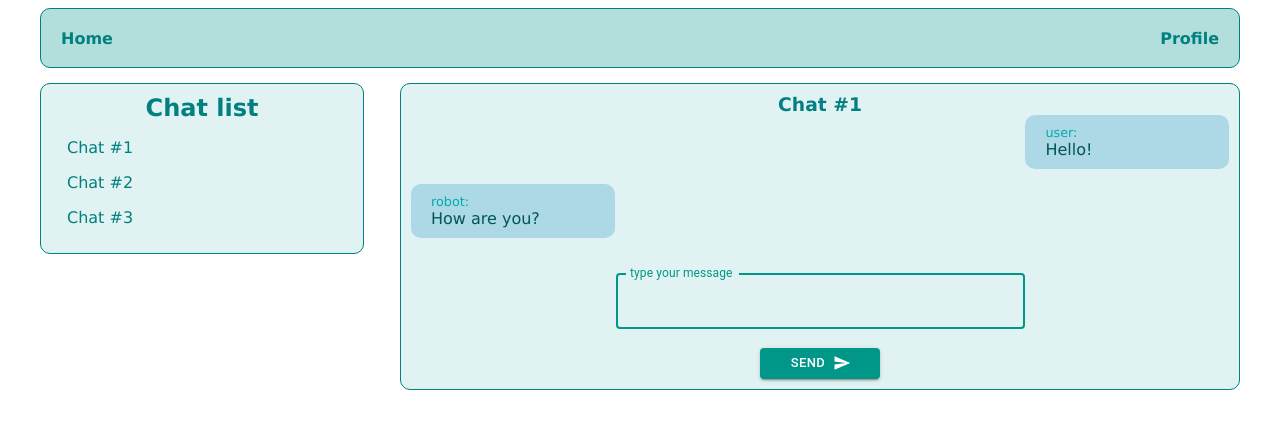
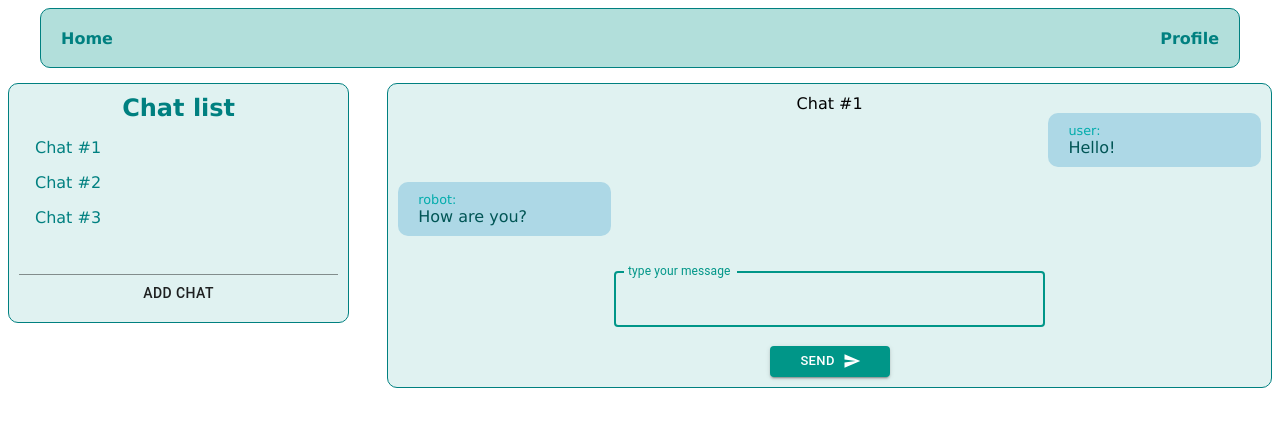
Before and after one commit to MaxLebedinsky/ReactJS, a React app: page /chats/chat1 in a window 1280 px wide. Shown: the top 428 px of the page. Built offline with nearby package versions, Linux system fonts and the light colour scheme.

Commit message:
HW5 - добавление чатов (useState в Routes)

```diff
--- a/package.json
+++ b/package.json
@@ -16,7 +16,9 @@
     "@material-ui/styles": "^4.11.4",
     "react": "^17.0.2",
     "react-dom": "^17.0.2",
-    "react-router-dom": "^5.2.0"
+    "react-redux": "^7.2.4",
+    "react-router-dom": "^5.2.0",
+    "redux": "^4.1.0"
   },
   "devDependencies": {
     "@babel/core": "^7.13.16",
--- a/src/components/ChatList/ChatList.js
+++ b/src/components/ChatList/ChatList.js
@@ -1,25 +1,39 @@
-import React from "react";
-import { List, ListItem } from '@material-ui/core';
+import React, { useState } from "react";
+import { List, ListItem, TextField, Button } from '@material-ui/core';
 import { Link } from 'react-router-dom';
 
-export const chats = [
-    {Id: 'chat1', Name: 'Chat #1'},
-    {Id: 'chat2', Name: 'Chat #2'},
-    {Id: 'chat3', Name: 'Chat #3'},
-];
+// export const chatList = [
+//     {Id: 'chat1', Name: 'Chat #1'},
+//     {Id: 'chat2', Name: 'Chat #2'},
+//     {Id: 'chat3', Name: 'Chat #3'},
+// ];
 
-export class ChatList extends React.Component {
-    render() {
-        return(
-            <div className="chat-list"><h2>Chat list</h2>
+export const ChatList = ({ chats, onAddChat }) => {
+    const [value, setValue] = useState('');
+
+    const handleChange = (event) => {
+        setValue(event.target.value);
+    };
+
+    const handleAddChat = () => {
+        if (value) {
+            onAddChat({ Name: value, Id: String(Date.now()) });
+        };
+        setValue('');
+    };
+
+    return(
+        <div className="chat-list">
+            <h2>Chat list</h2>
             <List>
-                {chats.map(chat =>
+                {chats.map((chat) => (
                     <ListItem key={chat.Id}>
                         <Link to={`/chats/${chat.Id}`} className="chat-list-link">{chat.Name}</Link>
-                    </ListItem>)}
+                    </ListItem>
+                ))}
             </List>
-
-            </div>
-        )
-    }
+            <TextField value={value} onChange={handleChange}/>
+            <Button onClick={handleAddChat}>Add Chat</Button>
+        </div>
+    );
 }
--- a/src/components/Layout/Layout.js
+++ b/src/components/Layout/Layout.js
@@ -1,28 +1,32 @@
 import React from "react";
 import { Header } from '../Header/Header';
 import { MessageField } from '../MessageField/MessageField';
-import { ChatList, chats } from '../ChatList/ChatList';
-import { useParams } from 'react-router-dom';
+import { ChatList, chatList } from '../ChatList/ChatList';
+import { useParams, Redirect } from 'react-router-dom';
 
 export const Layout = () => {
-    const params = useParams();
-    const { chatId } = params;
-    let chatName;
-    // чтобы передать в MessageField пропсом имя чата,
-    // находим его в массиве чатов
-    if (chatId) { chatName = chats.find(chat => chat.Id === chatId).Name }
+    // const params = useParams();
+    // const { chatId } = params;
+    // let chatName;
+    // // чтобы передать в MessageField пропсом имя чата,
+    // // находим его в массиве чатов
+    // if (chatId) { chatName = chatList.find(chat => chat.Id === chatId)?.Name }
+
+    // if(!chatId || !chatName) {
+    //     return <Redirect to='/'/>
+    // }
 
     return (
             <div className="layout">
-                <Header/>
-                <div className="layout-content">
+                {/* <Header/> */}
+{/*
 
                     <ChatList className="chat-list"/>
                     {chatId && <MessageField
                                     chatIdProp={chatId}
                                     chatNameProp={chatName}
-                                    className="message-field"/>}
-                </div>
+                                    className="message-field"/>} */}
+
             </div>
     )
 }
--- a/src/components/MessageField/MessageField.js
+++ b/src/components/MessageField/MessageField.js
@@ -2,51 +2,44 @@ import React, { useEffect, useState, useCallback }  from "react";
 import { Message } from "../Message/Message";
 import { AUTHORS, ROBOT_MESSSAGE } from "../../utils/constants";
 import { Form } from "../Form/Form";
+import { ChatList } from '../ChatList/ChatList';
+import { useParams, Redirect } from 'react-router-dom';
 import '../../styles/styles.css';
 
-const sourceMessages = {
-    chat1: [{ text: 'Hello!', author: AUTHORS.USER },
-    { text: 'How are you?', author: AUTHORS.ROBOT }
-    ],
-    chat2: [{ text: 'Aloha!', author: AUTHORS.USER },
-    { text: 'Namaste!', author: AUTHORS.ROBOT }
-    ],
-    chat3: [{ text: 'Hola!', author: AUTHORS.USER },
-    { text: 'Hola mi Jefe!', author: AUTHORS.ROBOT }
-    ],
-}
+export const MessageField = ({ messages, onAddMessage, chats, onAddChat }) => {
 
-export const MessageField = (props) => {
-    const [messages, setMessages] = useState(sourceMessages);
-    const chatId = props.chatIdProp;
+    const params = useParams();
+    const { chatId } = params;
 
-    const handleAddMessage = useCallback (
+    if (!chatId || !messages[chatId]) {
+        return <Redirect to="/" />;
+      }
+
+    const handleAddMessage = useCallback(
         (newMessage) => {
-    // если сообщение не пустое, добавляем его в чат
-                        if (newMessage.text.length) {
-                            setMessages((prevMessages) => ({
-                                ...prevMessages,
-                                [chatId]:[...prevMessages[chatId], newMessage],
-                                }))
-                            }
-            },
-            [chatId]
+            onAddMessage(newMessage, chatId);
+        },
+        [chatId, onAddMessage]
     );
 
     useEffect( () => {
-        const lastMessage = messages[chatId][messages[chatId].length - 1];
+        const lastMessage = messages[chatId]?.[messages[chatId]?.length - 1];
 
-        if (lastMessage.author === AUTHORS.USER) {
+        if (lastMessage?.author === AUTHORS.USER) {
             handleAddMessage({author: AUTHORS.ROBOT, text: ROBOT_MESSSAGE});
         }
+    }, [messages]);
 
-    }, [messages]);
+    const chatName = chats.find(chat => chat.Id === chatId)?.Name
 
     return (
         <div className="message-field">
-            <h3>{props.chatNameProp}</h3>
-            {messages[chatId].map((mess, index) => <Message key={index} messageProp={mess}/>)}
-            <Form onAddMessage={handleAddMessage}/>
+            <ChatList chats={chats} onAddChat={onAddChat}/>
+            <div className="message-field-messages">
+                <div>{chatName}</div>
+                {messages[chatId].map((mess, index) => <Message key={index} messageProp={mess}/>)}
+                <Form onAddMessage={handleAddMessage}/>
+            </div>
         </div>
     );
 }
--- a/src/components/Profile/Profile.js
+++ b/src/components/Profile/Profile.js
@@ -1,11 +1,44 @@
 import React from 'react';
+import { useState } from 'react';
+import { store } from '../../store/store';
 import { Header } from '../Header/Header';
+import { changeCheckbox, changeName } from '../../store/profile/actions';
+import {useSelector, useDispatch } from 'react-redux';
 
 export const Profile = () => {
+    const [value, setValue] = useState('');
+    const checked = useSelector(state => state.checked);
+    const name = useSelector(state => state.name);
+    const dispatch = useDispatch();
+
+    const handleChange = () => {
+        dispatch(changeCheckbox);
+    }
+
+    const handleFormChange = (event) => {
+        setValue(event.target.value);
+    }
+
+    const handleSubmit = (event) => {
+        event.preventDefault();
+        dispatch(changeName(value));
+        setValue('');
+    }
+
     return (
         <div className="layout">
-            <Header/>
+            {/* <Header/> */}
             <h3 className="profile">This is Profile page</h3>
+            <div>Hello, {name}</div>
+            <input
+                type="checkbox"
+                onChange={handleChange}
+                checked={checked}
+                />
+            <form onSubmit={handleSubmit}>
+                <input type="text" value={value} onChange={handleFormChange} />
+                <input type="submit" />
+            </form>
         </div>
     )
 }
--- a/src/components/Routes/Routes.js
+++ b/src/components/Routes/Routes.js
@@ -1,21 +1,69 @@
-import React from 'react';
+import React, { useState, useCallback, useEffect } from 'react';
 import { BrowserRouter, Switch, Route, Link } from 'react-router-dom';
 import { Profile } from '../Profile/Profile';
-import { Layout } from '../Layout/Layout';
+import { MessageField } from '../MessageField/MessageField';
+import { Header } from '../Header/Header';
 import { ChatList } from '../ChatList/ChatList';
+import { AUTHORS, ROBOT_MESSSAGE } from "../../utils/constants";
+
+const sourceChats = [
+    {Id: 'chat1', Name: 'Chat #1'},
+    {Id: 'chat2', Name: 'Chat #2'},
+    {Id: 'chat3', Name: 'Chat #3'},
+];
+
+const sourceMessages = {
+    chat1: [{ text: 'Hello!', author: AUTHORS.USER },
+    { text: 'How are you?', author: AUTHORS.ROBOT }
+    ],
+    chat2: [{ text: 'Aloha!', author: AUTHORS.USER },
+    { text: 'Namaste!', author: AUTHORS.ROBOT }
+    ],
+    chat3: [{ text: 'Hola!', author: AUTHORS.USER },
+    { text: 'Hola mi Jefe!', author: AUTHORS.ROBOT }
+    ],
+}
 
 export const Routes = () => {
+    const [chats, setChats] = useState(sourceChats);
+
+    const [messages, setMessages] = useState(sourceMessages);
+
+    const handleAddChat = useCallback((newChat) => {
+        setChats(prevChats => [...prevChats, newChat]);
+        setMessages((prevMessages) => ({
+            ...prevMessages, [newChat.Id]:[]
+        }));
+        console.log(newChat);
+        console.log(chats);
+    }, [chats]);
+
+    const handleAddMessage = useCallback (
+        (newMessage, chatId) => {
+        // если сообщение не пустое, добавляем его в чат
+            if (newMessage.text.length) {
+                setMessages((prevMessages) => ({
+                    ...prevMessages,
+                    [chatId]:[...prevMessages[chatId], newMessage],
+                    }))
+                }
+        }, []
+    );
+
     return (
         <BrowserRouter>
+            <Header/>
             <Switch>
                 <Route exact path="/">
-                    <Layout/>
+                    <ChatList chats={chats} onAddChat={handleAddChat}/>
                 </Route>
-                <Route exact path="/chats/">
-                    <Layout/>
-                </Route>
-                <Route path="/chats/:chatId">
-                    <Layout/>
+                <Route path="/chats/:chatId?">
+                    <MessageField
+                        chats={chats}
+                        onAddChat={handleAddChat}
+                        messages={messages}
+                        onAddMessage={handleAddMessage}
+                        />
                 </Route>
                 <Route exact path="/profile">
                     <Profile/>
--- a/src/index.jsx
+++ b/src/index.jsx
@@ -1,9 +1,13 @@
 'use strict';
 import React from 'react';
 import ReactDOM from 'react-dom';
+import { Provider } from 'react-redux';
 import { Routes } from './components/Routes/Routes';
+import { store } from './store/store';
 
 ReactDOM.render(
-    <Routes />,
+    <Provider store={store}>
+        <Routes />
+    </Provider>,
     document.getElementById('root')
 );
--- /dev/null
+++ b/src/store/profile/actions.js
@@ -0,0 +1,11 @@
+export const CHANGE_CHECKBOX = 'PROFILE::CHANGE_CHECKBOX';
+export const CHANGE_NAME = 'PROFILE::CHANGE_NAME';
+
+export const changeCheckbox = {
+    type: CHANGE_CHECKBOX,
+}
+
+export const changeName = (name) => ({
+    type: CHANGE_NAME,
+    name: name
+})
--- /dev/null
+++ b/src/store/store.js
@@ -0,0 +1,7 @@
+import { createStore } from 'redux';
+import { profileReducer } from './profile/reducer';
+
+export const store = createStore(
+    profileReducer,
+    window.__REDUX_DEVTOOLS_EXTENSION__ && window.__REDUX_DEVTOOLS_EXTENSION__()
+    );
--- a/src/styles/styles.css
+++ b/src/styles/styles.css
@@ -9,6 +9,11 @@ h2, h3 {
 }
 
 .message-field {
+    display: flex;
+    justify-content: space-between;
+}
+
+.message-field-messages {
     width: 70%;
     background-color: #e0f2f1;
     display: flex;
@@ -42,9 +47,6 @@ h2, h3 {
 .layout {
     max-width: 1200px;
     margin: 0 auto;
-}
-
-.layout-content {
     display: flex;
     justify-content: space-between;
 }
@@ -89,7 +91,9 @@ h2, h3 {
 }
 
 .header {
-    width: 100%;
+    /* width: 100%; */
+    max-width: 1200px;
+    margin: 0 auto;
     height: 60px;
     padding: 0 20px;
     background-color: #b2dfdb;
--- a/webpack.config.js
+++ b/webpack.config.js
@@ -7,6 +7,7 @@ module.exports = {
     output: {
         path: path.join(__dirname, "build"),
         filename: "bundle.js",
+        publicPath: "/",
     },
     devServer: {
         port: 8080,
```
Also changed, not shown: src/store/profile/reducer.js (added, +26 -0 lines), 1 other file (tests, documents, lock files or other folders).
